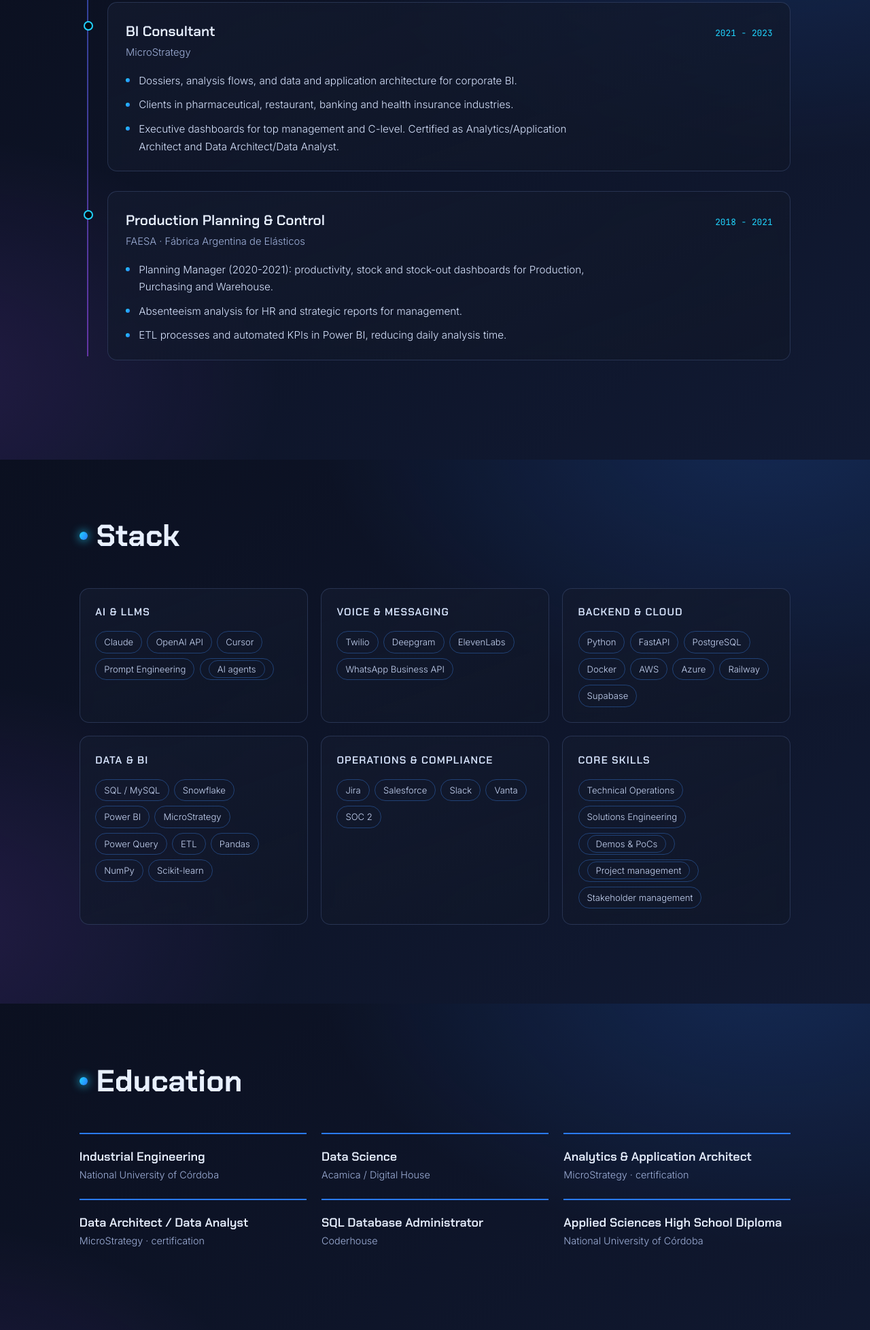
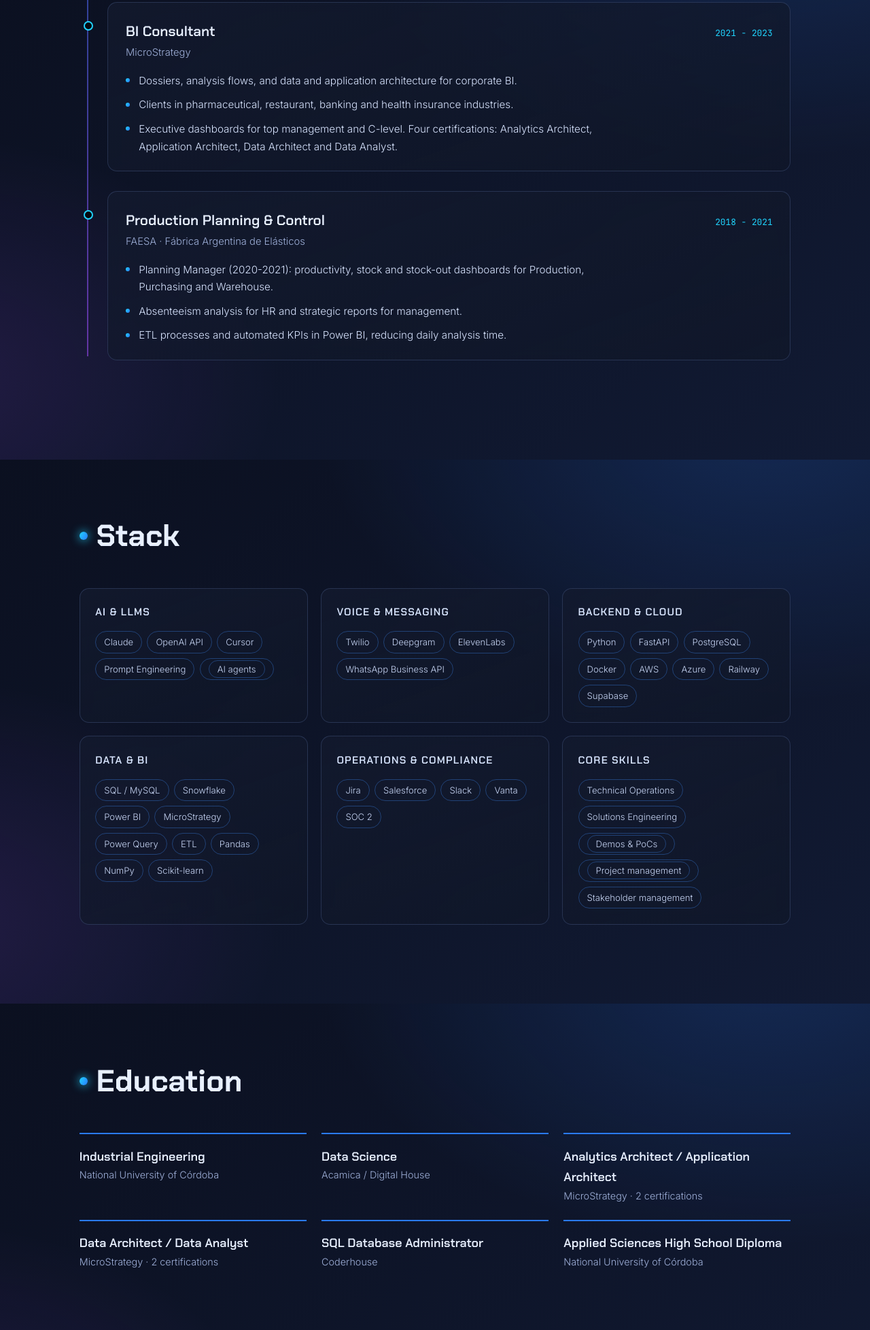
Before and after one commit to panasabena/panasabena.github.io, a plain HTML site: page index.html in a window 1280 px wide. Shown: the part 3324-5280 px from the top of the page at 68% size. Drawn offline with Linux system fonts and the light colour scheme; animation ran at ten frames a second.

Commit message:
Clarify four MicroStrategy certifications
Co-Authored-By: Claude Opus 5.5 <noreply@anthropic.com>

```diff
--- a/index.html
+++ b/index.html
@@ -334,12 +334,12 @@ footer{padding:7rem clamp(1.2rem,6vw,6rem) 3rem;text-align:center}
           <ul class="es">
             <li>Dossiers, flujos de análisis y arquitectura de datos y de aplicaciones para BI corporativo.</li>
             <li>Clientes de las industrias farmacéutica, gastronómica, bancaria y de seguros de salud.</li>
-            <li>Tableros ejecutivos para direcciones generales y C-level. Certificado como Analytics/Application Architect y Data Architect/Data Analyst.</li>
+            <li>Tableros ejecutivos para direcciones generales y C-level. Cuatro certificaciones: Analytics Architect, Application Architect, Data Architect y Data Analyst.</li>
           </ul>
           <ul class="en">
             <li>Dossiers, analysis flows, and data and application architecture for corporate BI.</li>
             <li>Clients in pharmaceutical, restaurant, banking and health insurance industries.</li>
-            <li>Executive dashboards for top management and C-level. Certified as Analytics/Application Architect and Data Architect/Data Analyst.</li>
+            <li>Executive dashboards for top management and C-level. Four certifications: Analytics Architect, Application Architect, Data Architect and Data Analyst.</li>
           </ul>
         </div></div>
       </article>
@@ -385,8 +385,8 @@ footer{padding:7rem clamp(1.2rem,6vw,6rem) 3rem;text-align:center}
     <div class="edu">
       <article><h3><span class="es">Ingeniería Industrial</span><span class="en">Industrial Engineering</span></h3><p class="org"><span class="es">Universidad Nacional de Córdoba</span><span class="en">National University of Córdoba</span></p></article>
       <article><h3>Data Science</h3><p class="org">Acamica / Digital House</p></article>
-      <article><h3>Analytics &amp; Application Architect</h3><p class="org"><span class="es">MicroStrategy · certificación</span><span class="en">MicroStrategy · certification</span></p></article>
-      <article><h3>Data Architect / Data Analyst</h3><p class="org"><span class="es">MicroStrategy · certificación</span><span class="en">MicroStrategy · certification</span></p></article>
+      <article><h3>Analytics Architect / Application Architect</h3><p class="org"><span class="es">MicroStrategy · 2 certificaciones</span><span class="en">MicroStrategy · 2 certifications</span></p></article>
+      <article><h3>Data Architect / Data Analyst</h3><p class="org"><span class="es">MicroStrategy · 2 certificaciones</span><span class="en">MicroStrategy · 2 certifications</span></p></article>
       <article><h3>SQL Database Administrator</h3><p class="org">Coderhouse</p></article>
       <article><h3><span class="es">Bachiller en Ciencias Aplicadas</span><span class="en">Applied Sciences High School Diploma</span></h3><p class="org"><span class="es">Universidad Nacional de Córdoba</span><span class="en">National University of Córdoba</span></p></article>
     </div>
```
Also changed, not shown: 2 other files.
